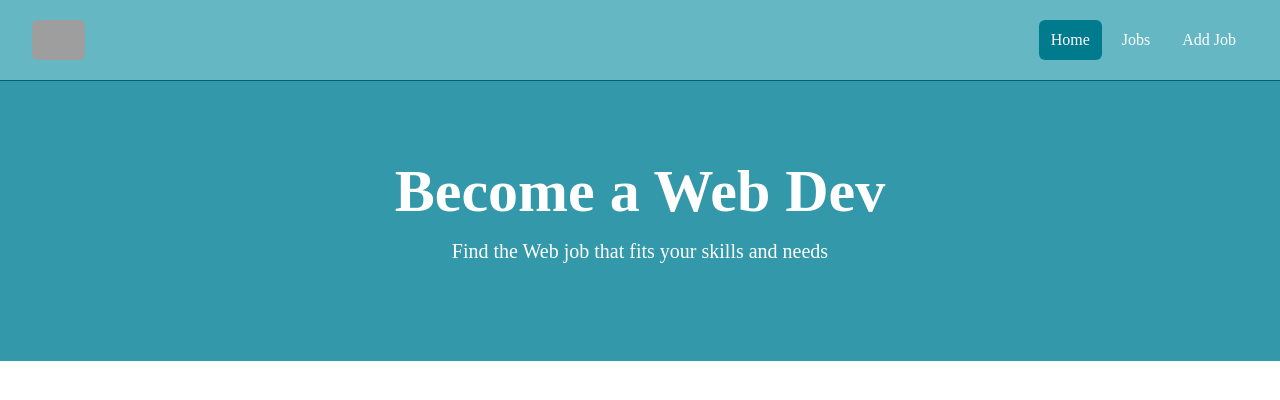
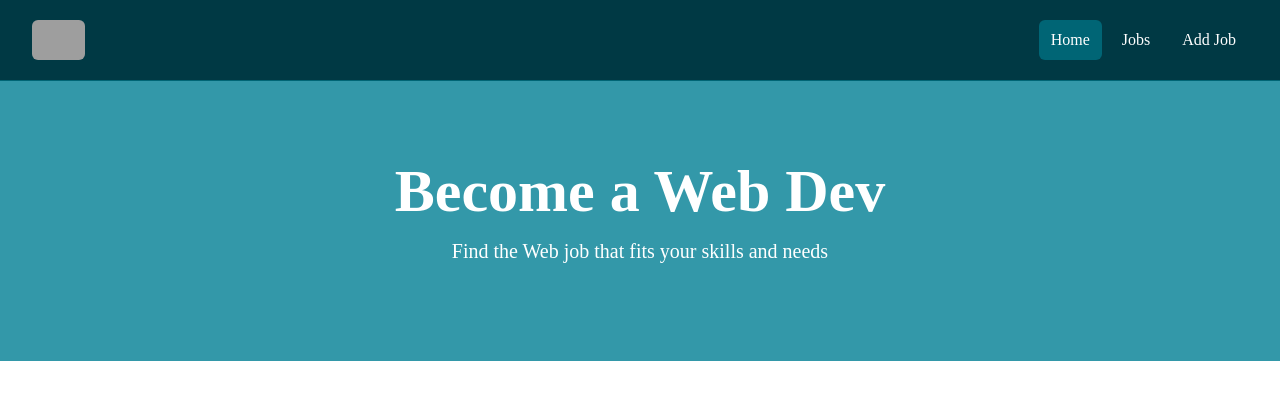
Before and after one commit to Lu-Smith/vue_api_jobs, a Vue app: page / in a window 1280 px wide. Shown: the top 400 px of the page. Built offline with nearby package versions, Linux system fonts and the light colour scheme; grey boxes are pictures that could not be loaded.

Commit message:
Updated colors in Navbar.vue

```diff
--- a/src/components/Navbar.vue
+++ b/src/components/Navbar.vue
@@ -1,5 +1,5 @@
 <template>
-  <nav class="bg-customBlue-300 border-b border-customBlue-600">
+  <nav class="bg-customBlue-800 border-b border-customBlue-600">
     <div class="mx-auto max-w-7xl px-2 sm:px-6 lg:px-8">
       <div class="flex h-20 items-center justify-between">
         <div
@@ -12,17 +12,17 @@
             <div class="flex space-x-2">
               <a
                 href="index.html"
-                class="text-white bg-customBlue-500 hover:bg-gray-900 hover:text-white rounded-md px-3 py-2"
+                class="text-white bg-customBlue-600 hover:bg-gray-900 hover:text-white rounded-md px-3 py-2"
                 >Home</a
               >
               <a
                 href="jobs.html"
-                class="text-white hover:bg-customBlue-500 hover:text-white rounded-md px-3 py-2"
+                class="text-white hover:bg-customBlue-600 hover:text-white rounded-md px-3 py-2"
                 >Jobs</a
               >
               <a
                 href="add-job.html"
-                class="text-white hover:bg-customBlue-500 hover:text-white rounded-md px-3 py-2"
+                class="text-white hover:bg-customBlue-600 hover:text-white rounded-md px-3 py-2"
                 >Add Job</a
               >
             </div>
```
